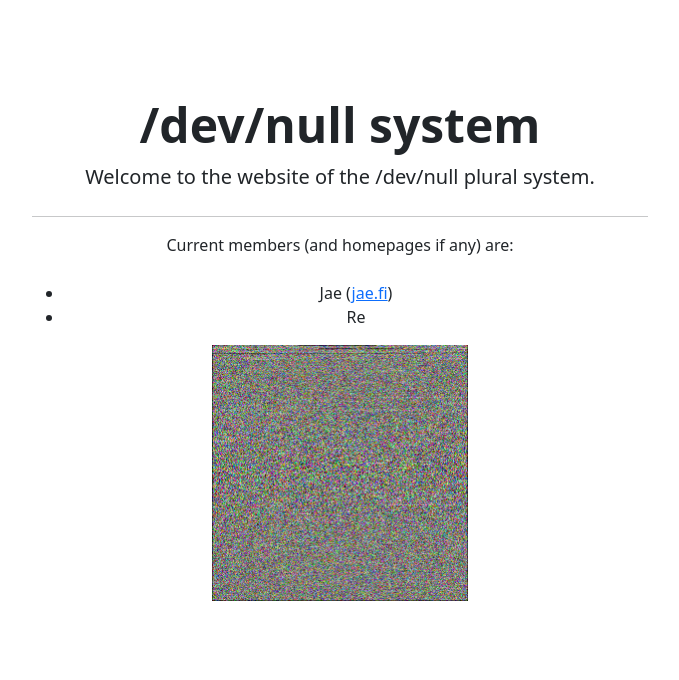
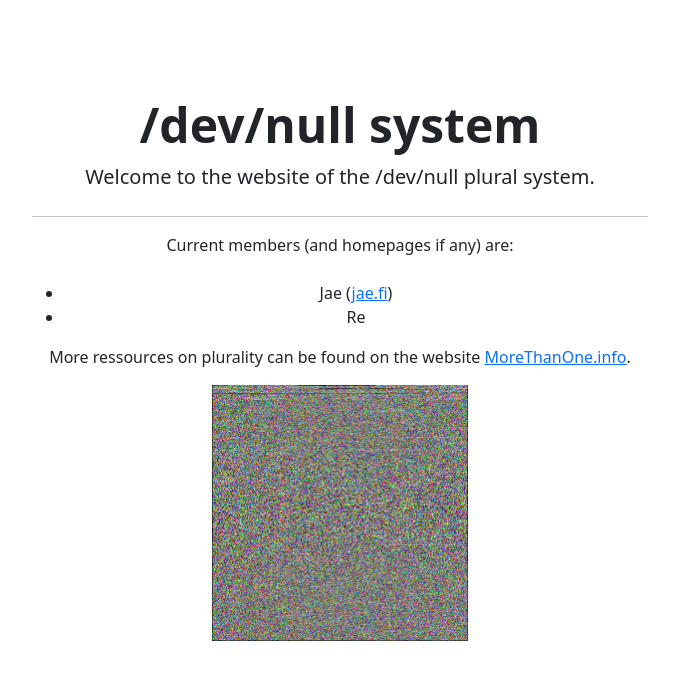
Before and after one commit to Jaedotmoe/devnull-website, a plain HTML site: page index.html in a window 1280 px wide. Shown: the whole page, without its empty margins (300-979 px from the left). Drawn offline with nearby package versions, Linux system fonts and the light colour scheme.

Commit message:
add ressources link

```diff
--- a/index.html
+++ b/index.html
@@ -33,6 +33,7 @@
 					<li>Jae (<a href="https://jae.fi">jae.fi</a>)</li>
 					<li>Re</li>
 				</ul>
+				<p>More ressources on plurality can be found on the website <a href="https://morethanone.info/">MoreThanOne.info</a>.</p>
 				<img alt="Logo of the system." width="256px" height="256px" src="logo.png" />
 			</div>
 		</div>
```
